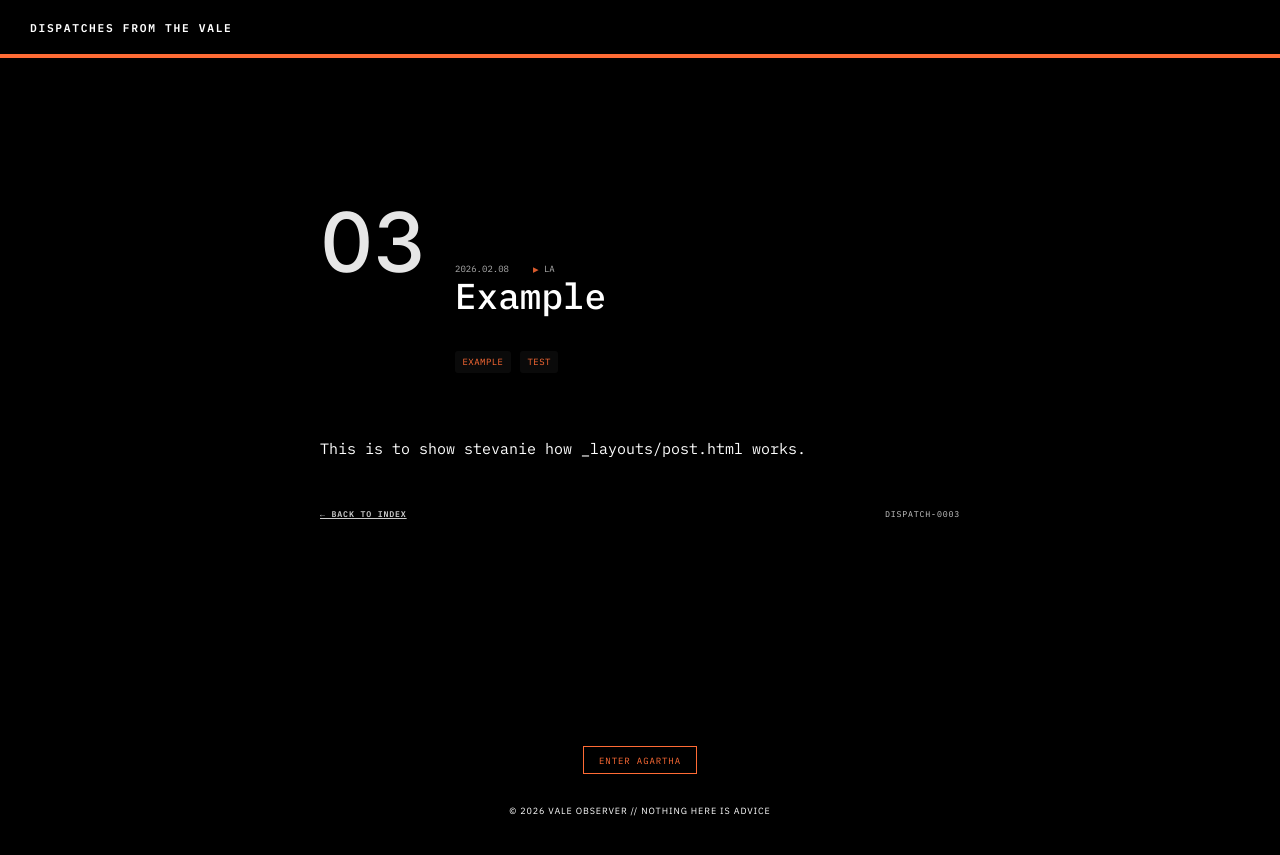
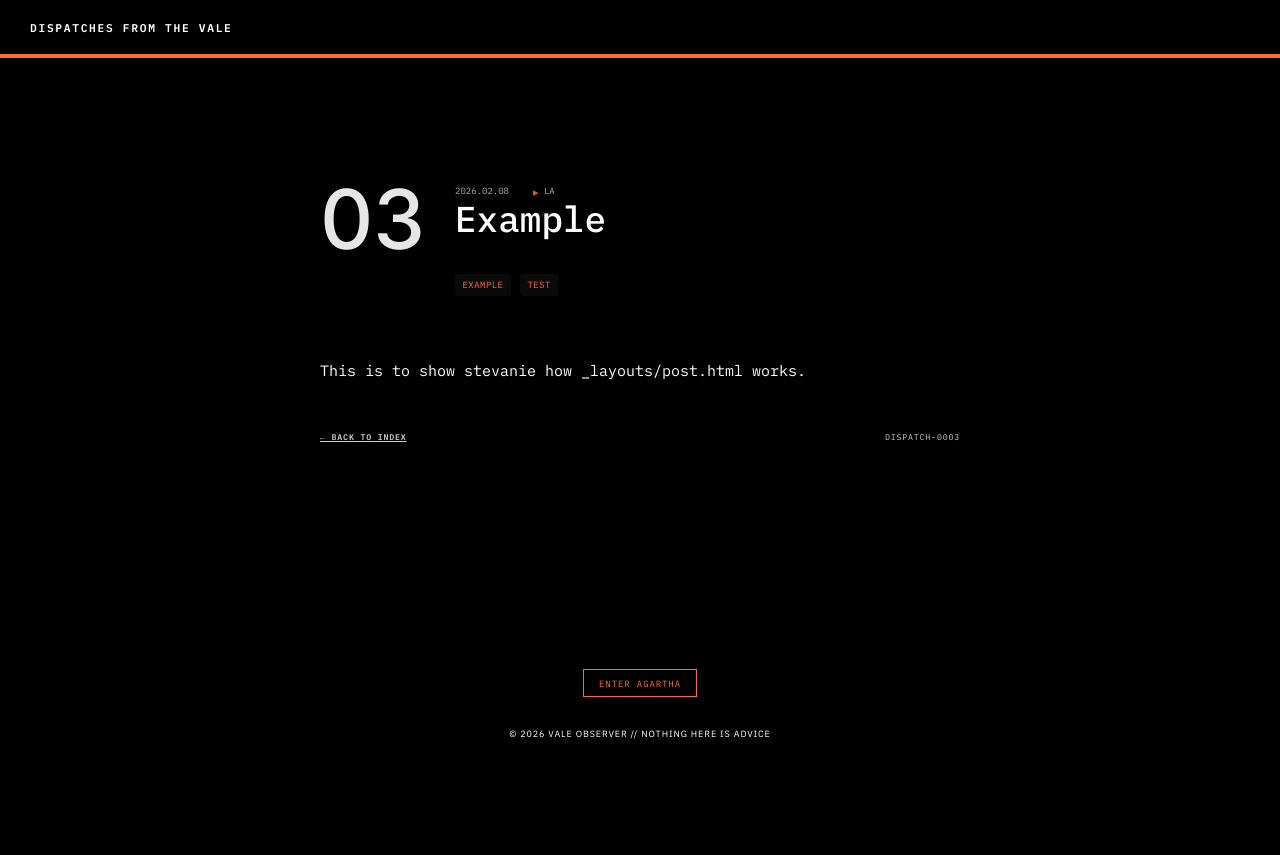
Before and after one commit to valeobserver/dispatches-from-the-vale, a Jekyll site: the page built from _posts/2026-02-08-show-stevanie.md, in a window 1280 px wide. Shown: the top 855 px of the page. Built offline with Jekyll 4.4.1, drawn with Linux system fonts in a browser that asks for light colours.

Commit message:
Update post.html

```diff
--- a/_layouts/post.html
+++ b/_layouts/post.html
@@ -20,9 +20,9 @@ layout: default
 
   .article-top-row {
     display: flex;
-    align-items: baseline;
+    align-items: flex-start;
     gap: 2rem;                  /* space between number and text block */
-    margin-top: 1.5rem;
+    margin-top: 0;
   }
 
   .article-num {
@@ -40,6 +40,8 @@ layout: default
             flex-direction: column;
             justify-content: space-between;
             padding: 0.3rem 0 0.1rem 0;
+            justify-content: flex-start;
+            padding-top: 0.3rem;
         }
 
   .article-meta {
```
